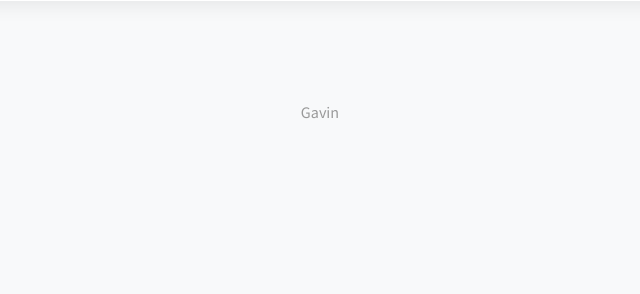
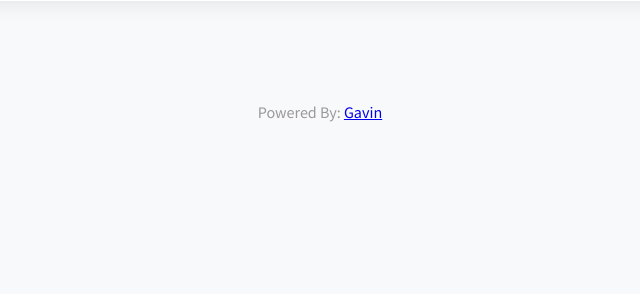
Before and after one commit to gavinz0228/XHS-Writer-AI, a Flask app: page / in a window 1280 px wide. Shown: the part 368-662 px from the top of the page, without its empty margins (320-960 px from the left). Run offline with Flask 3, Linux system fonts and the light colour scheme.

Commit message:
addd powered by

```diff
--- a/templates/base.html
+++ b/templates/base.html
@@ -24,7 +24,7 @@
         </main>
 
         <footer>
-            <p>Gavin</p>
+            <p>Powered By: <a href="https://github.com/gavinz0228">Gavin</a></p>
         </footer>
     </div>
 
```
